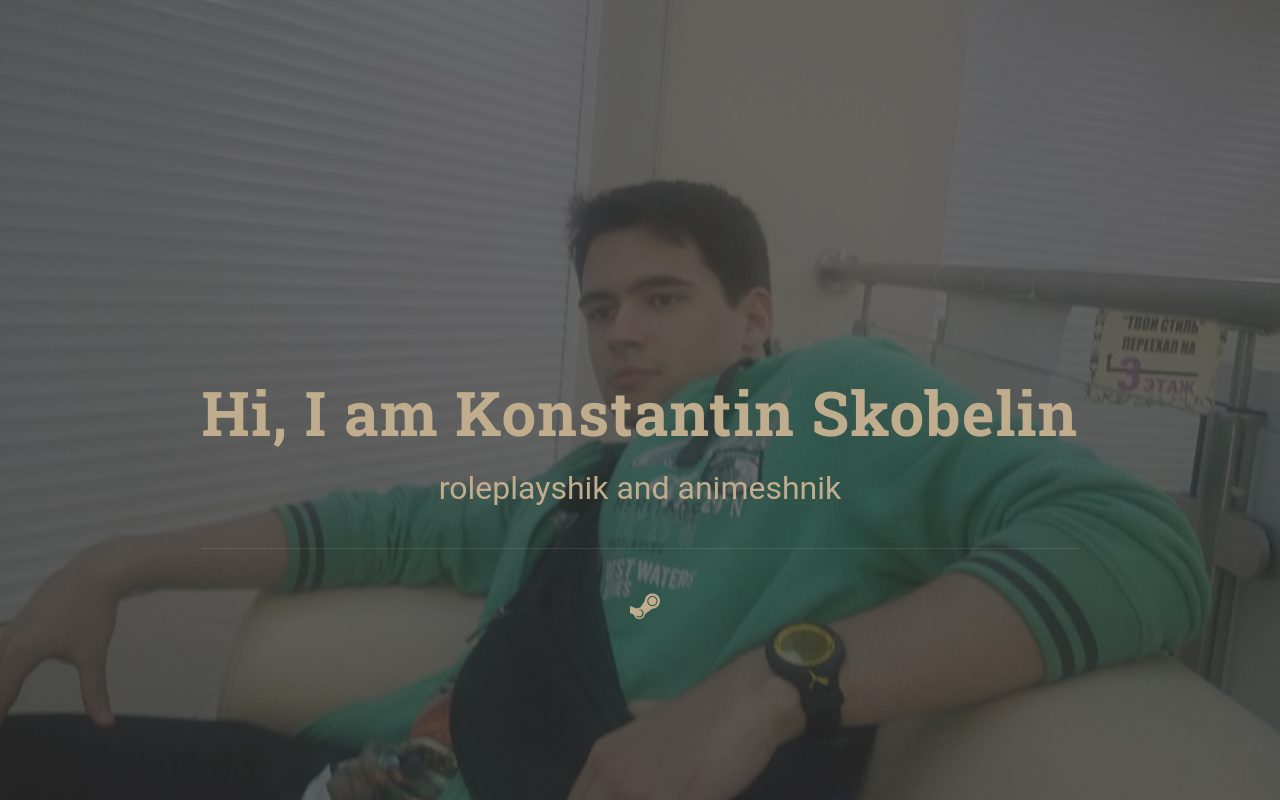
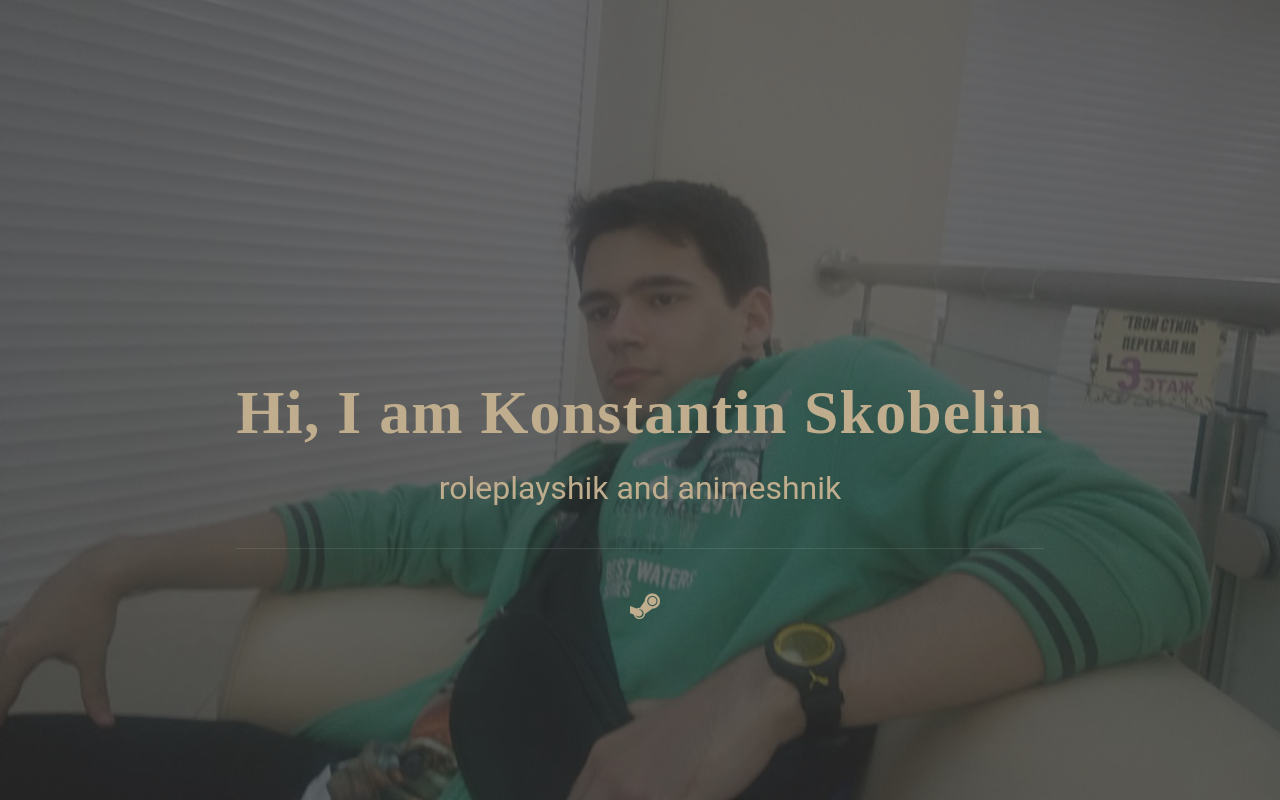
Before and after one commit to Akerblad/akerblad.github.io, a plain HTML site: page index.html in a window 1280 px wide. Drawn offline with Linux system fonts and the light colour scheme; files that its build step writes are made by us from their sources; files whose address does not match are found by name.

Commit message:
Update index.html

```diff
--- a/index.html
+++ b/index.html
@@ -2,10 +2,10 @@
 <html>
 	<head>
 		<meta charset="utf-8">
-		<link rel="stylesheet" href="https://maxcdn.bootstrapcdn.com/font-awesome/4.4.0/css/font-awesome.min.css">
-		<link href="http://fonts.googleapis.com/css?family=Roboto+Slab:400,700" rel="stylesheet" type="text/css">
-		<link href="http://fonts.googleapis.com/css?family=Titillium+Web:400,300,300italic,200,400italic,600,600italic" rel="stylesheet" type="text/css">
-		<link href="styles/style.css" rel="stylesheet">
+                <link rel="stylesheet" href="font-awesome.css">
+                <link href="css(1)" rel="stylesheet" type="text/css">
+                <link href="css" rel="stylesheet" type>
+		<link href="style.css" rel="stylesheet">
 		<title>Akerblad·Konstantin Skobelin</title>
 	</head>
 	<body>
```
